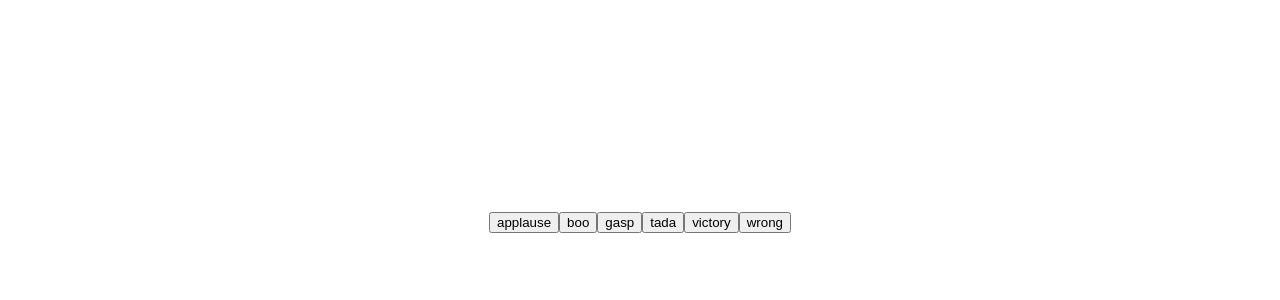
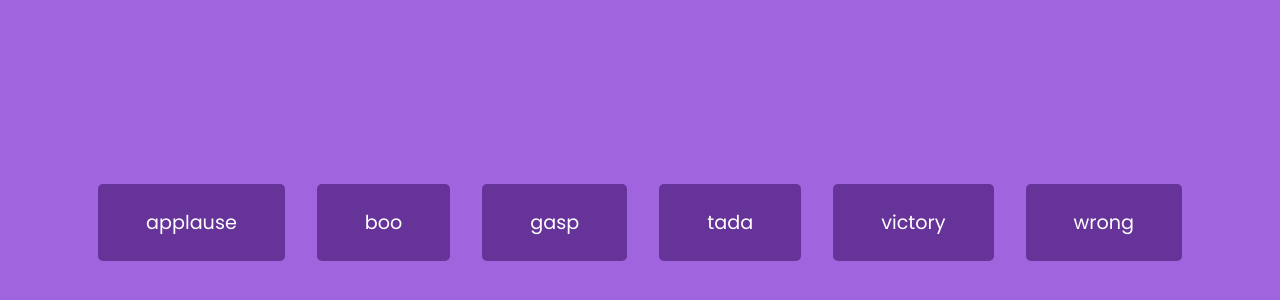
Before and after one commit to projectperfect/sound-board-project, a plain HTML site: page index.html in a window 1280 px wide. Shown: the part 178-478 px from the top of the page. Drawn offline with Linux system fonts and the light colour scheme.

Commit message:
Styling of buttons.

```diff
--- a/style.css
+++ b/style.css
@@ -1,15 +1,38 @@
-@import url('https://fonts.googleapis.com/css2?family=Roboto:wght@400;700&display=swap');
+@import url('https://fonts.googleapis.com/css2?family=Poppins:wght@200;400&display=swap');
 
 * {
     box-sizing: border-box;
 }
 
 body {
-    font-family: 'Roboto', sans-serif;
+    background-color: rgb(161, 100, 223);
+    font-family: 'Poppins', sans-serif;
     display: flex;
+    flex-wrap: wrap;
     align-items: center;
     justify-content: center;
+    text-align: center;
     height: 100vh;
     overflow: hidden;
     margin: 0;
 }
+
+.btn {
+    background-color: rebeccapurple;
+    border-radius: 5px;
+    border: none;
+    color: #fff;
+    margin: 1rem;
+    padding: 1.5rem 3rem;
+    font-size: 1.2rem;
+    font-family: inherit;
+    cursor: pointer;
+}
+
+.btn:hover {
+    opacity: 0.9;
+}
+
+.btn:focus {
+    outline: none;
+}
```
